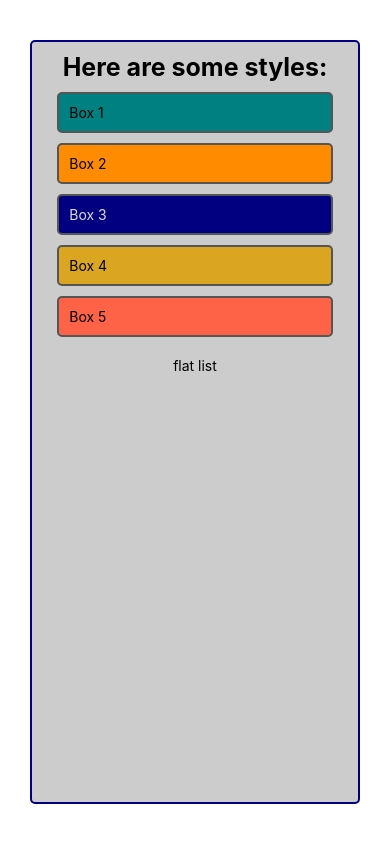
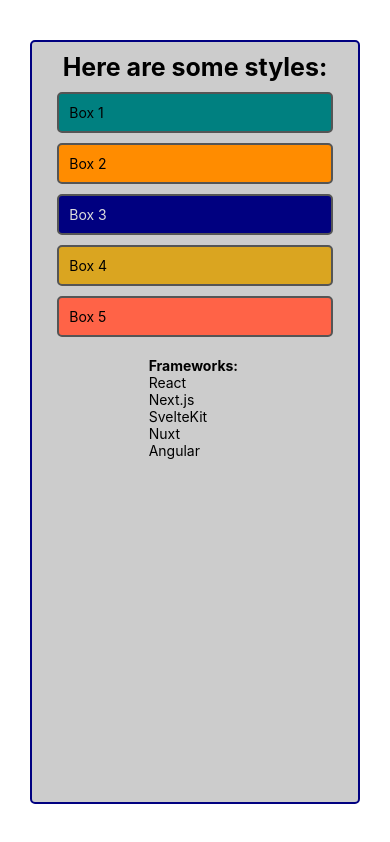
Before and after one commit to edwardtanguay/reactnative-learn-showcase, a React Native app: screen / in a window 390 px wide. Built offline with nearby package versions, Linux system fonts and the light colour scheme.

Commit message:
showing frameworks

```diff
--- a/components/Ex001FlatList.tsx
+++ b/components/Ex001FlatList.tsx
@@ -1,10 +1,17 @@
 import React from "react";
-import { View, Text, StyleSheet } from "react-native";
+import { View, Text, StyleSheet, FlatList } from "react-native";
+
+const frameworks = ["React", "Next.js", "SvelteKit", "Nuxt", "Angular"];
 
 export const Ex001FlatList = () => {
 	return (
 		<View style={styles.container}>
-			<Text>flat list</Text>
+			<Text style={styles.title}>Frameworks: </Text>
+			<FlatList
+				data={frameworks}
+				keyExtractor={item => item}
+				renderItem={data => <Text>{data.item}</Text>}
+			></FlatList>
 		</View>
 	);
 };
@@ -13,4 +20,7 @@ const styles = StyleSheet.create({
 	container: {
 		marginTop: 20,
 	},
+	title: {
+		fontWeight: 'bold'
+	}
 });
```
